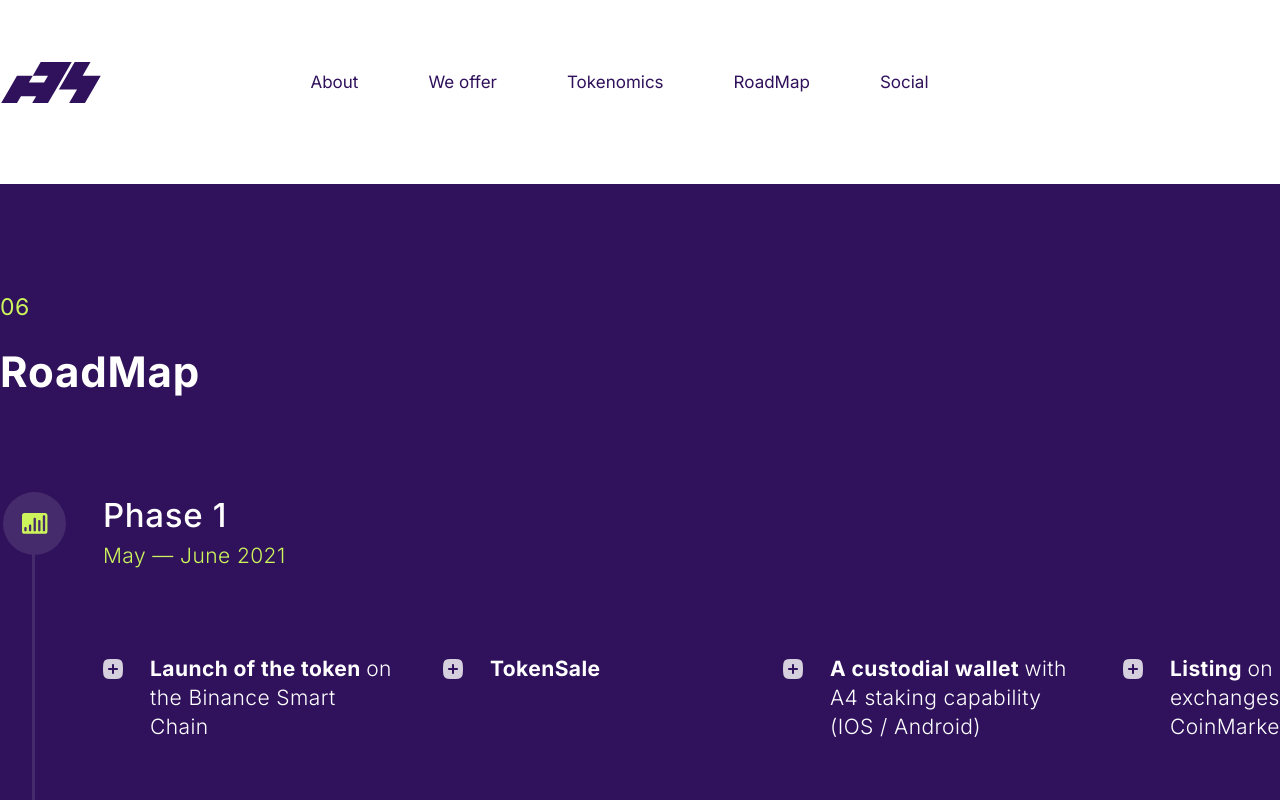
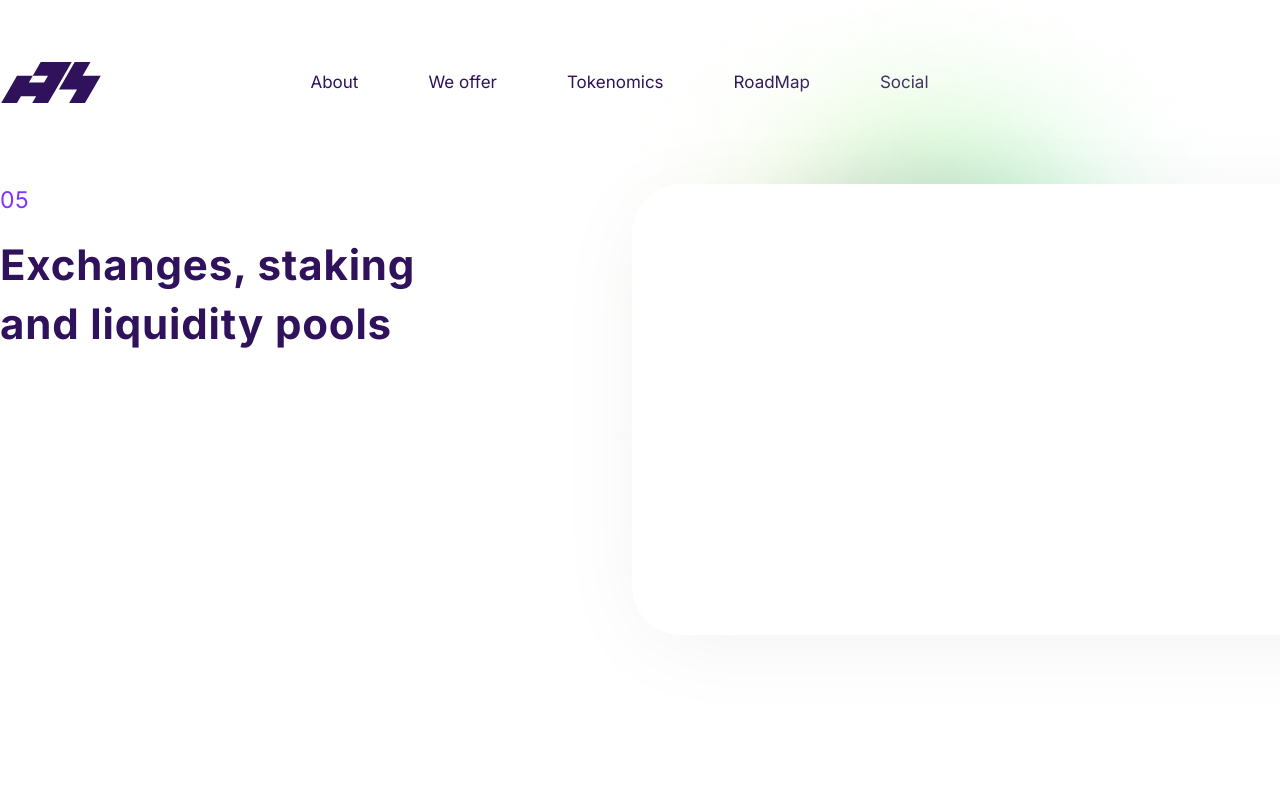
Before and after one commit to Reinano/a4Landing, a React (Create React App) app: page / in a window 1280 px wide. Shown: the top 800 px of the page. Built offline with nearby package versions, Linux system fonts and the light colour scheme.

Commit message:
SwapCalculator

```diff
--- a/src/app/components/Footer/_footer.scss
+++ b/src/app/components/Footer/_footer.scss
@@ -4,6 +4,7 @@
   justify-content: space-between;
   width: 100%;
   height: auto;
+  margin-bottom: 150px;
   &__logo{
     display: block;
     position: relative;
--- a/src/app/components/Landing/Landing.js
+++ b/src/app/components/Landing/Landing.js
@@ -3,12 +3,14 @@ import Footer from "../Footer/Footer";
 import SocialMedia from "../SocialMedia/SocialMedia";
 import Roadmap from "../Roadmap/Roadmap";
 import Navbar from "../Navbar/Navbar";
+import SwapCalculator from "../SwapCalculator/SwapCalculator";
 
 
 const Landing = () => {
     return (
         <>
             <Navbar/>
+            <SwapCalculator/>
             <Roadmap/>
             <SocialMedia/>
             <Footer/>
--- a/src/app/components/Landing/_landing.scss
+++ b/src/app/components/Landing/_landing.scss
@@ -5,6 +5,7 @@
 @import '../SocialMedia/_socialmedia.scss';
 @import '../Roadmap/_roadmap.scss';
 @import '../Navbar/navbar.scss';
+@import '../SwapCalculator/_swapcalculator.scss';
 
 
 //   ---     SOME OTHERS STYLES YOLO   ---   //
@@ -41,6 +42,9 @@
       margin-top: 107px;
       color: #CDF55B;
     }
+    &_pink{
+      color: #8532FD;
+    }
   }
   &__par{
     font-style: normal;
@@ -58,4 +62,9 @@
       background: #30125C;
     }
   }
+  &__maxWidth{
+    &_430{
+      max-width: 430px;
+    }
+  }
 }
--- /dev/null
+++ b/src/app/components/SwapCalculator/SwapCalculator.js
@@ -0,0 +1,32 @@
+import React from 'react';
+
+const SwapCalculator = () => {
+
+  return (
+      <>
+          <div className='container'>
+
+              <div className='blurryBubble_green'> </div>
+              <div className='blurryBubble_pink'> </div>
+
+              <div className="calculator__wrapper">
+                  <div>
+                      <span className='common__number common__number_pink'>
+                          05
+                      </span>
+                      <h2 className='common__h2 common__maxWidth_430'>
+                          Еxchanges, staking<br/>and liquidity pools
+                      </h2>
+                  </div>
+
+                  <div className='calculator'>
+
+                  </div>
+              </div>
+          </div>
+      </>
+
+  );
+}
+
+export default SwapCalculator;
--- /dev/null
+++ b/src/app/components/SwapCalculator/_swapcalculator.scss
@@ -0,0 +1,34 @@
+.calculator{
+  position: relative;
+  width: 818px;
+  height: 451px;
+  margin-bottom: 189px;
+  border-radius: 50px;
+  background: #FFFFFF;
+  box-shadow: 0 12px 94px -10px rgba(0, 0, 0, 0.06);
+
+  &__wrapper{
+    display: grid;
+    grid-template-columns: 1fr 1fr;
+  }
+}
+.blurryBubble{
+  &_green{
+    width: 800px;
+    height: 800px;
+    background: url('./../../../../src/img/blury_stuff_green.png') no-repeat center;
+    background-size: contain;
+    position: absolute;
+    top: -100px;
+    right: 0;
+  }
+  &_pink{
+    width: 800px;
+    height: 400px;
+    background: url('./../../../../src/img/blury_stuff_pink.png') no-repeat center;
+    background-size: contain;
+    position: absolute;
+    bottom: 300px;
+    left: 500px;
+  }
+}
```
Also changed, not shown: src/img/blury_stuff_green.png (added), src/img/blury_stuff_pink.png (added).
